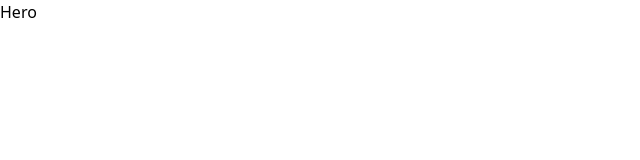
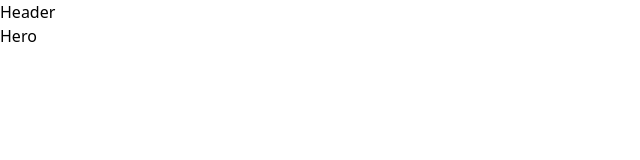
Before and after one commit to IT-Adventura/cacti-fe, a Next.js app: page / in a window 1280 px wide. Shown: the top 160 px of the page, without its empty margins (0-640 px from the left). Built offline with nearby package versions, Linux system fonts and the light colour scheme.

Commit message:
feat: added header widget

```diff
--- a/src/app/layout.tsx
+++ b/src/app/layout.tsx
@@ -1,5 +1,7 @@
 import type { Metadata } from "next";
 import "./globals.css";
+
+import { Header } from "~/widgets/header";
 
 export const metadata: Metadata = {
   title: "LikeCactus",
@@ -12,7 +14,10 @@ export default function RootLayout({
 }>) {
   return (
     <html lang="en">
-      <body>{children}</body>
+      <body>
+        <Header />
+        {children}
+      </body>
     </html>
   );
 }
--- /dev/null
+++ b/src/widgets/header/index.ts
@@ -0,0 +1 @@
+export { Header } from "./ui";
--- /dev/null
+++ b/src/widgets/header/ui/header.tsx
@@ -0,0 +1,3 @@
+export const Header = () => {
+  return <header>Header</header>;
+};
--- /dev/null
+++ b/src/widgets/header/ui/index.ts
@@ -0,0 +1 @@
+export { Header } from "./header";
```
